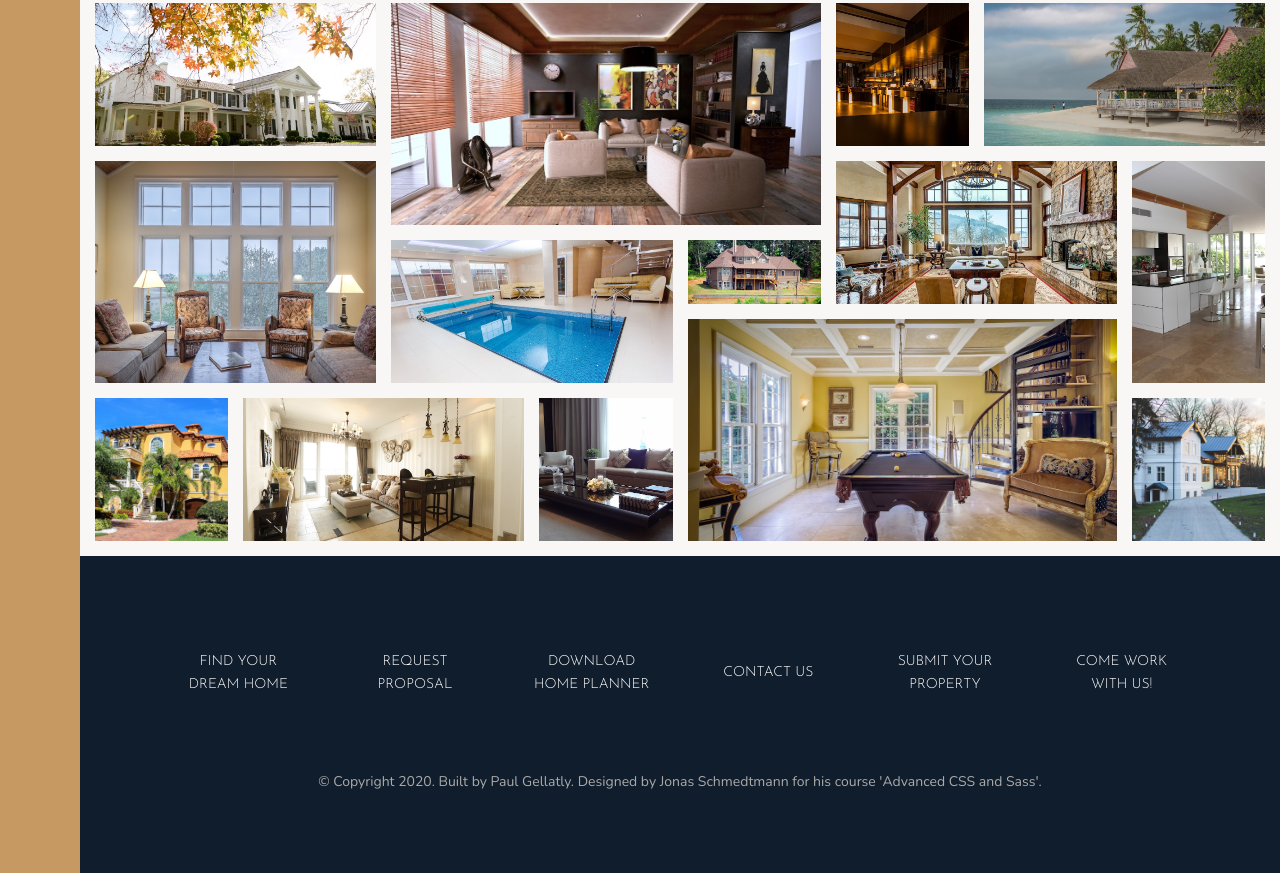
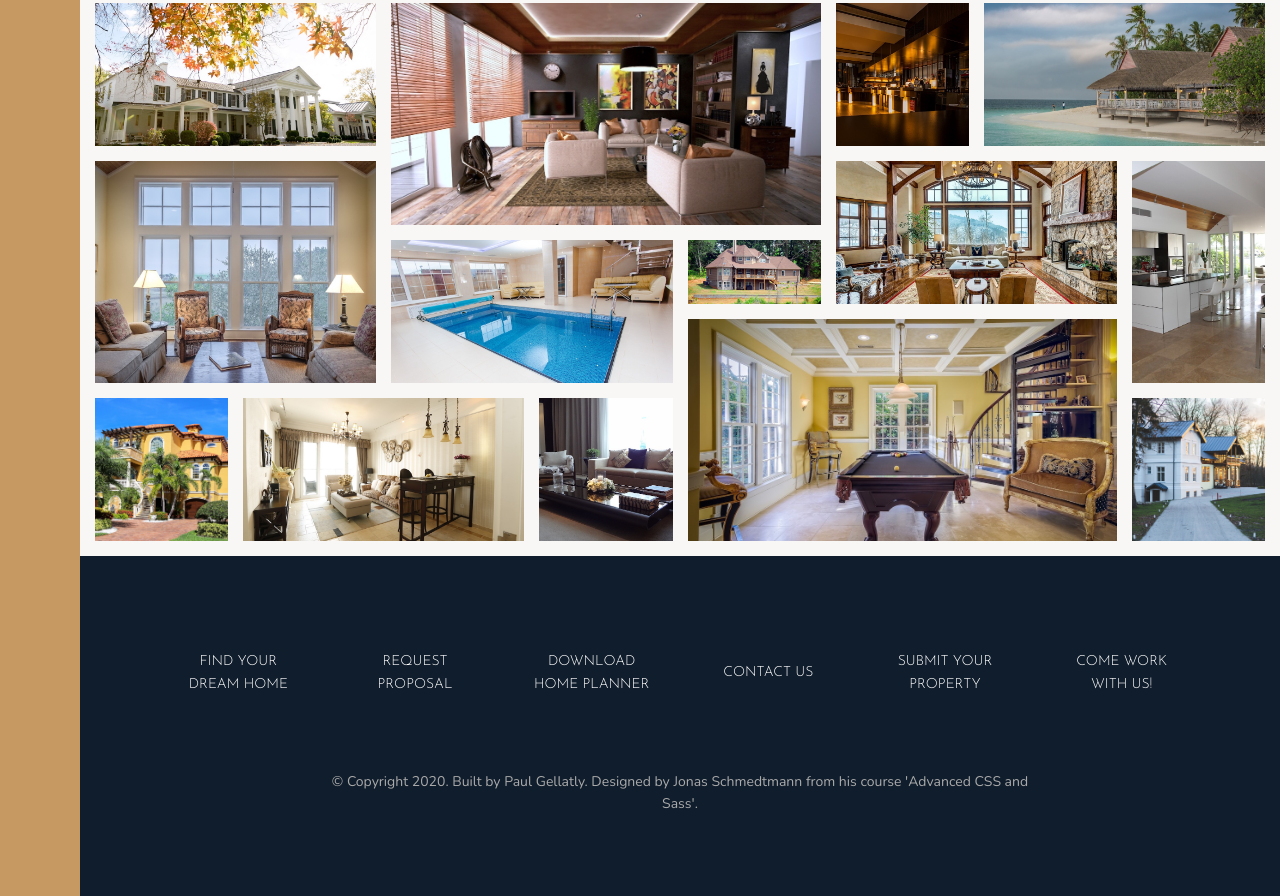
Before and after one commit to paulgellatly/nexter, a website: page index.html in a window 1280 px wide. Shown: the part 3084-3980 px from the top of the page. Before the commit the page ends 3957 px from the top, so only its background shows below. Drawn offline with nearby package versions, Linux system fonts and the light colour scheme.

Commit message:
minor change

```diff
--- a/index.html
+++ b/index.html
@@ -380,7 +380,7 @@
                 </li>
             </ul>
             <p class="copyright">
-                &copy; Copyright 2020. Built by Paul Gellatly. Designed by Jonas Schmedtmann for his course 'Advanced CSS and Sass'.
+                &copy; Copyright 2020. Built by Paul Gellatly. Designed by Jonas Schmedtmann from his course 'Advanced CSS and Sass'.
             </p>
         </footer>
     </body>
```
